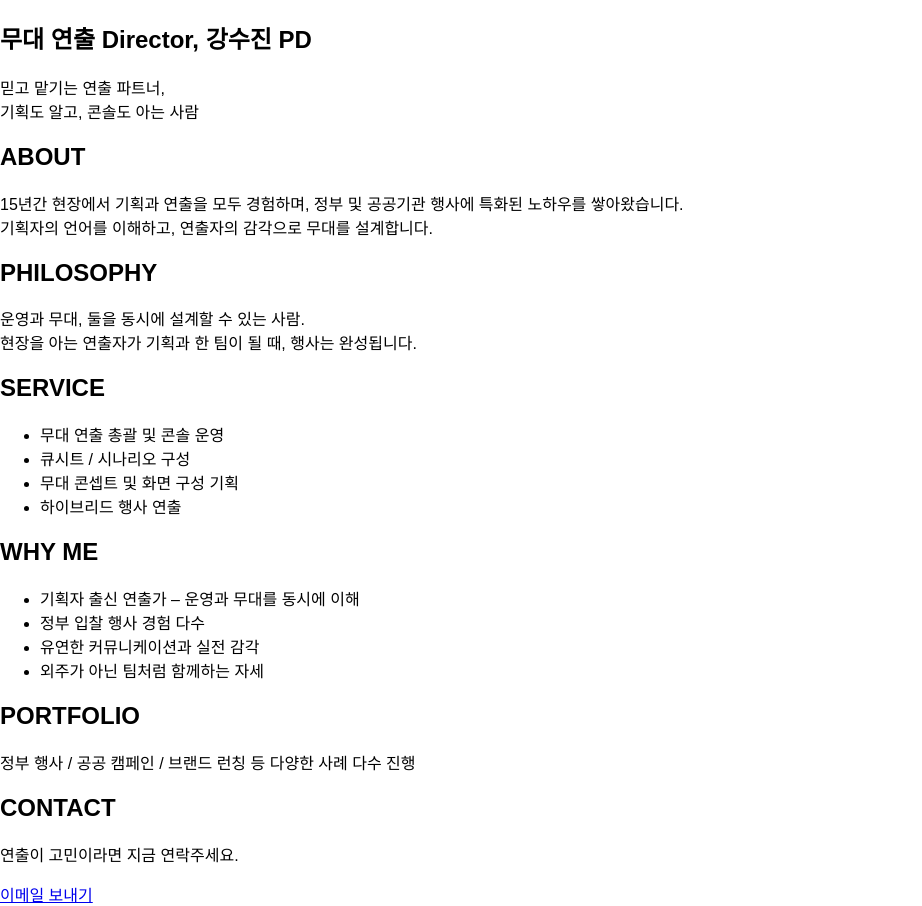
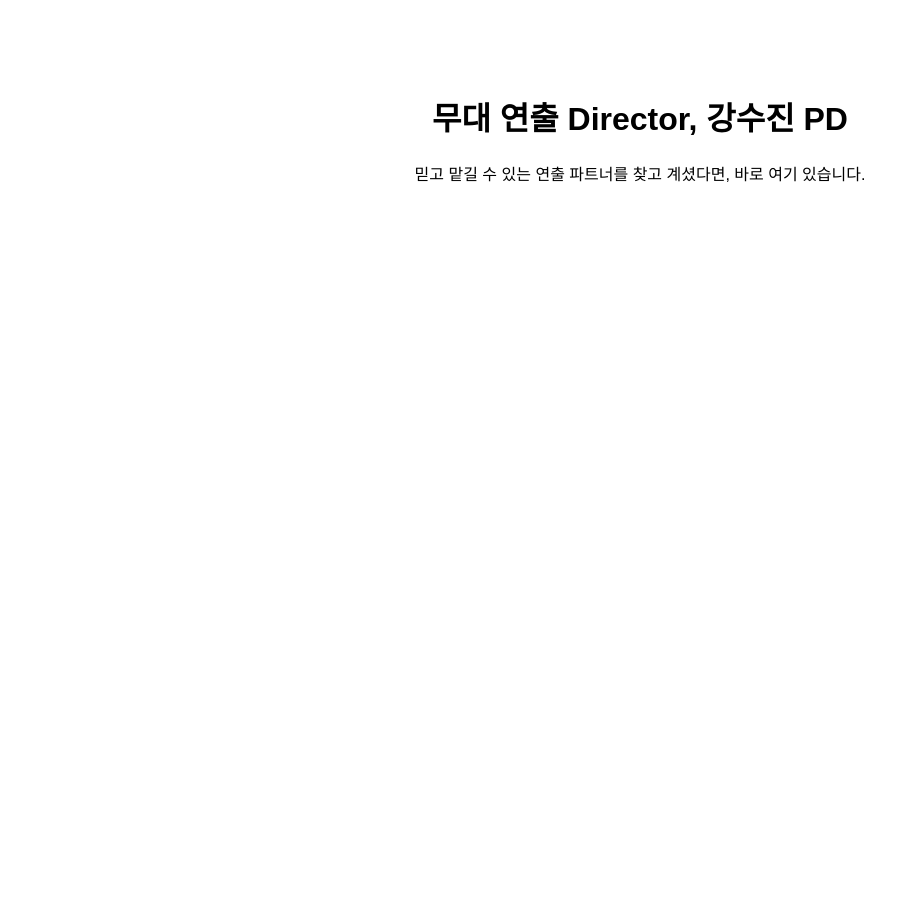
Before and after one commit to sujin-director/4, a React (Create React App) app: page / in a window 1280 px wide. Shown: the whole page, without its empty margins (0-922 px from the left). After the commit the page ends 800 px from the top, so only its background shows below. Built offline with nearby package versions, Linux system fonts and the light colour scheme.

Commit message:
Add files via upload

```diff
--- a/package.json
+++ b/package.json
@@ -1,6 +1,5 @@
-
 {
-  "name": "sujin-portfolio-final",
+  "name": "sujin-portfolio",
   "version": "1.0.0",
   "private": true,
   "dependencies": {
--- a/public/index.html
+++ b/public/index.html
@@ -1,12 +1 @@
-
-<!DOCTYPE html>
-<html lang="ko">
-  <head>
-    <meta charset="UTF-8" />
-    <meta name="viewport" content="width=device-width, initial-scale=1.0" />
-    <title>강수진 PD 포트폴리오</title>
-  </head>
-  <body>
-    <div id="root"></div>
-  </body>
-</html>
+<!DOCTYPE html><html><head><title>강수진 PD</title></head><body><div id='root'></div></body></html>
--- a/src/App.js
+++ b/src/App.js
@@ -1,75 +1,12 @@
+import React from "react";
 
-import React from "react";
-import './App.css';
-
-export default function App() {
+function App() {
   return (
-    <main className="bg-black text-white font-sans">
-      <section className="min-h-screen flex flex-col justify-center items-center px-6 text-center">
-        <h1 className="text-4xl md:text-6xl font-bold mb-4">무대 연출 Director, 강수진 PD</h1>
-        <p className="text-lg md:text-xl max-w-2xl leading-relaxed">
-          믿고 맡기는 연출 파트너,<br className="md:hidden" /> 기획도 알고, 콘솔도 아는 사람
-        </p>
-      </section>
-
-      <section className="bg-white text-black py-16 px-6">
-        <div className="max-w-4xl mx-auto">
-          <h2 className="text-3xl font-bold mb-4">ABOUT</h2>
-          <p className="text-lg leading-relaxed">
-            15년간 현장에서 기획과 연출을 모두 경험하며, 정부 및 공공기관 행사에 특화된 노하우를 쌓아왔습니다.
-            <br /> 기획자의 언어를 이해하고, 연출자의 감각으로 무대를 설계합니다.
-          </p>
-        </div>
-      </section>
-
-      <section className="py-16 px-6">
-        <div className="max-w-4xl mx-auto">
-          <h2 className="text-3xl font-bold mb-4">PHILOSOPHY</h2>
-          <p className="text-lg leading-relaxed">
-            운영과 무대, 둘을 동시에 설계할 수 있는 사람.
-            <br />현장을 아는 연출자가 기획과 한 팀이 될 때, 행사는 완성됩니다.
-          </p>
-        </div>
-      </section>
-
-      <section className="bg-white text-black py-16 px-6">
-        <div className="max-w-4xl mx-auto">
-          <h2 className="text-3xl font-bold mb-4">SERVICE</h2>
-          <ul className="list-disc list-inside text-lg">
-            <li>무대 연출 총괄 및 콘솔 운영</li>
-            <li>큐시트 / 시나리오 구성</li>
-            <li>무대 콘셉트 및 화면 구성 기획</li>
-            <li>하이브리드 행사 연출</li>
-          </ul>
-        </div>
-      </section>
-
-      <section className="py-16 px-6">
-        <div className="max-w-4xl mx-auto">
-          <h2 className="text-3xl font-bold mb-4">WHY ME</h2>
-          <ul className="list-disc list-inside text-lg">
-            <li>기획자 출신 연출가 – 운영과 무대를 동시에 이해</li>
-            <li>정부 입찰 행사 경험 다수</li>
-            <li>유연한 커뮤니케이션과 실전 감각</li>
-            <li>외주가 아닌 팀처럼 함께하는 자세</li>
-          </ul>
-        </div>
-      </section>
-
-      <section className="bg-white text-black py-16 px-6">
-        <div className="max-w-4xl mx-auto">
-          <h2 className="text-3xl font-bold mb-4">PORTFOLIO</h2>
-          <p className="text-lg">정부 행사 / 공공 캠페인 / 브랜드 런칭 등 다양한 사례 다수 진행</p>
-        </div>
-      </section>
-
-      <section className="py-16 px-6">
-        <div className="max-w-4xl mx-auto text-center">
-          <h2 className="text-3xl font-bold mb-4">CONTACT</h2>
-          <p className="text-lg mb-4">연출이 고민이라면 지금 연락주세요.</p>
-          <a href="mailto:sujinpd@email.com" className="inline-block bg-white text-black px-6 py-3 rounded-full font-semibold hover:bg-gray-200 transition">이메일 보내기</a>
-        </div>
-      </section>
-    </main>
+    <div style={{ padding: "4rem", fontFamily: "sans-serif", textAlign: "center" }}>
+      <h1>무대 연출 Director, 강수진 PD</h1>
+      <p>믿고 맡길 수 있는 연출 파트너를 찾고 계셨다면, 바로 여기 있습니다.</p>
+    </div>
   );
 }
+
+export default App;
--- a/src/index.js
+++ b/src/index.js
@@ -1,12 +1,6 @@
-
 import React from "react";
 import ReactDOM from "react-dom/client";
 import App from "./App";
-import "./index.css";
 
 const root = ReactDOM.createRoot(document.getElementById("root"));
-root.render(
-  <React.StrictMode>
-    <App />
-  </React.StrictMode>
-);
+root.render(<App />);
```
